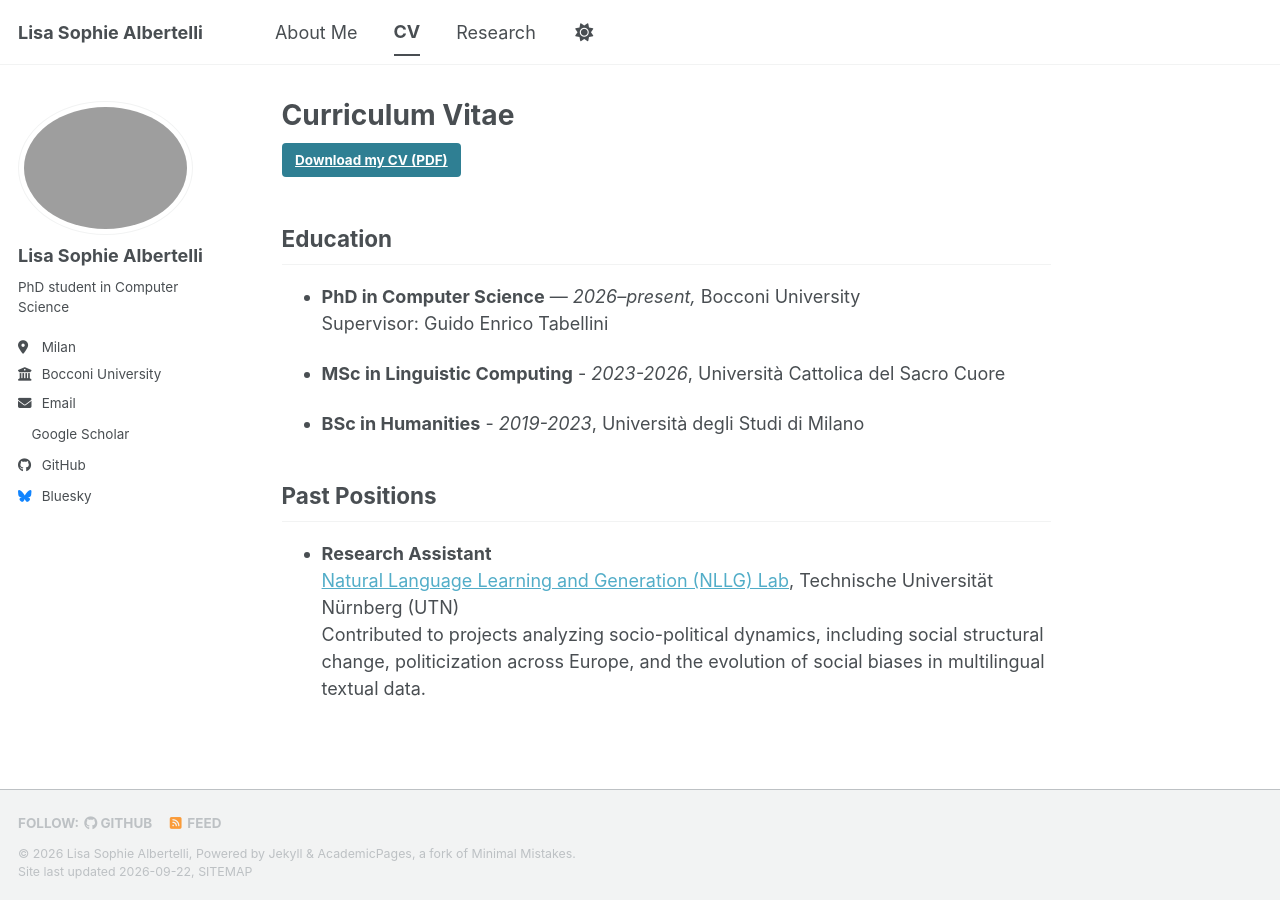
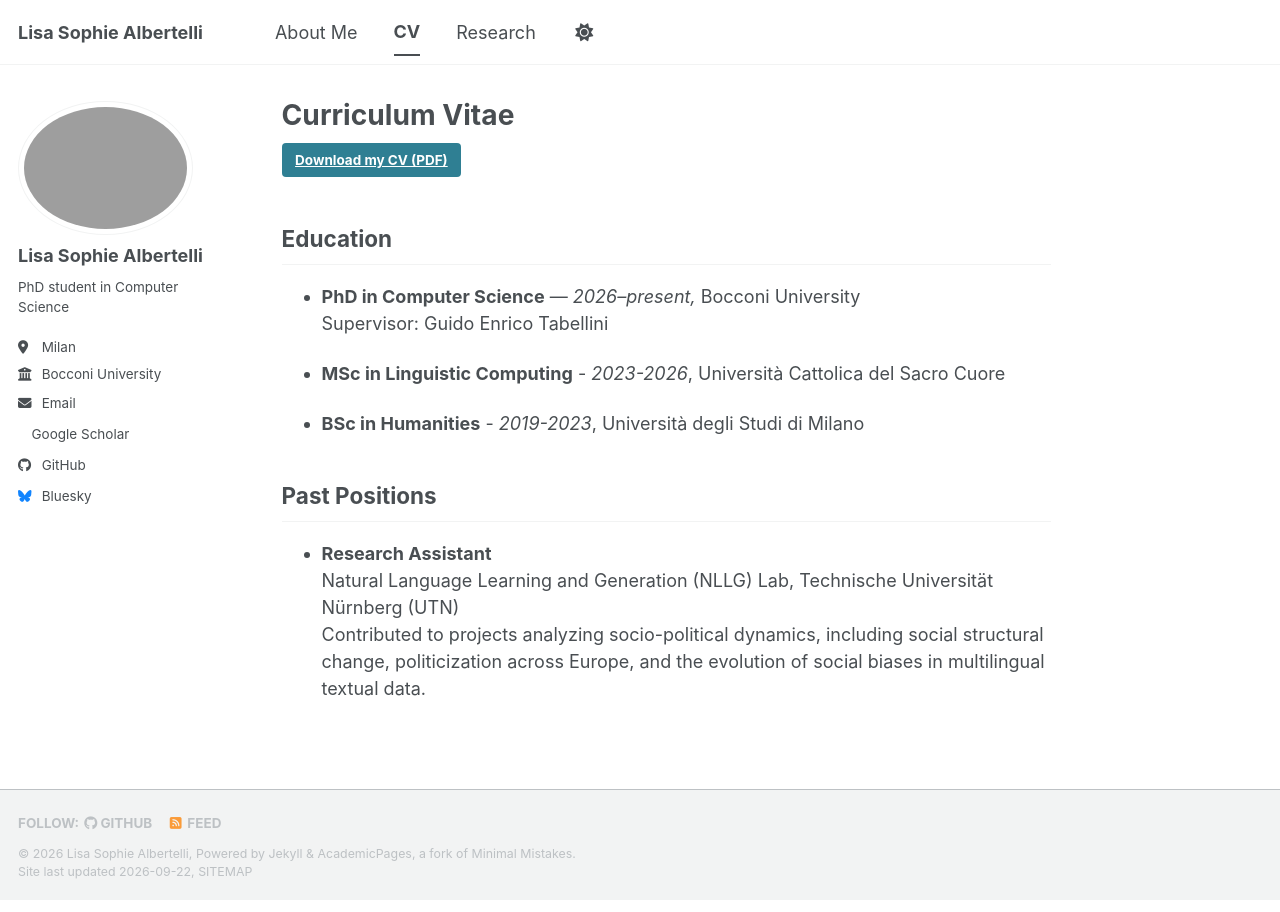
Before and after one commit to Lisaalbertelli/lisaalbertelli.github.io, a Jekyll site: the page built from _pages/cv.md, in a window 1280 px wide. Built offline with Jekyll 4.4.1, drawn with Linux system fonts in a browser that asks for light colours; a style sheet for code colours, icons or effects is not loaded; part of the change alters nothing that is shown.

Commit message:
Update cv.md

```diff
--- a/_pages/cv.md
+++ b/_pages/cv.md
@@ -21,5 +21,5 @@ author_profile: true
 ## Past Positions
 
 - **Research Assistant**
-  [Natural Language Learning and Generation (NLLG) Lab](https://nl2g.github.io/), Technische Universität Nürnberg (UTN)
+  Natural Language Learning and Generation (NLLG) Lab, Technische Universität Nürnberg (UTN)
   Contributed to projects analyzing socio-political dynamics, including social structural change, politicization across Europe, and the evolution of social biases in multilingual textual data.
```
